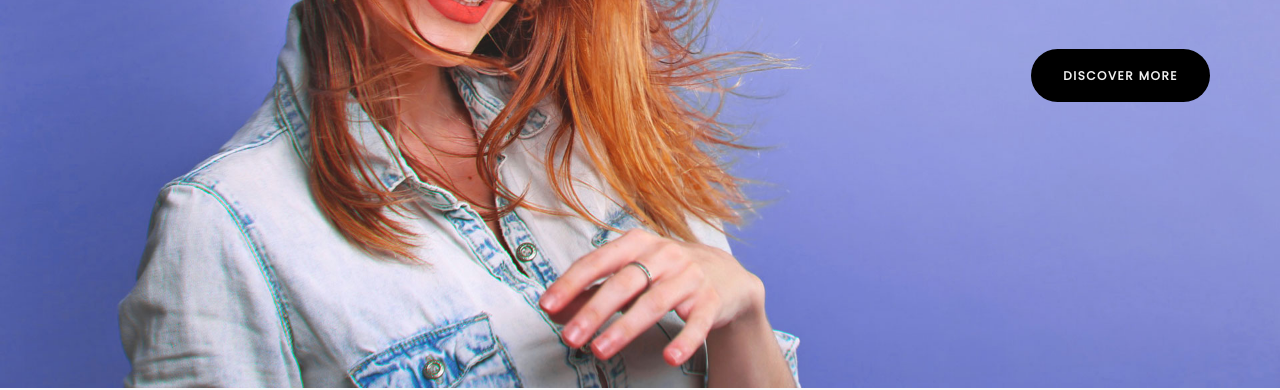
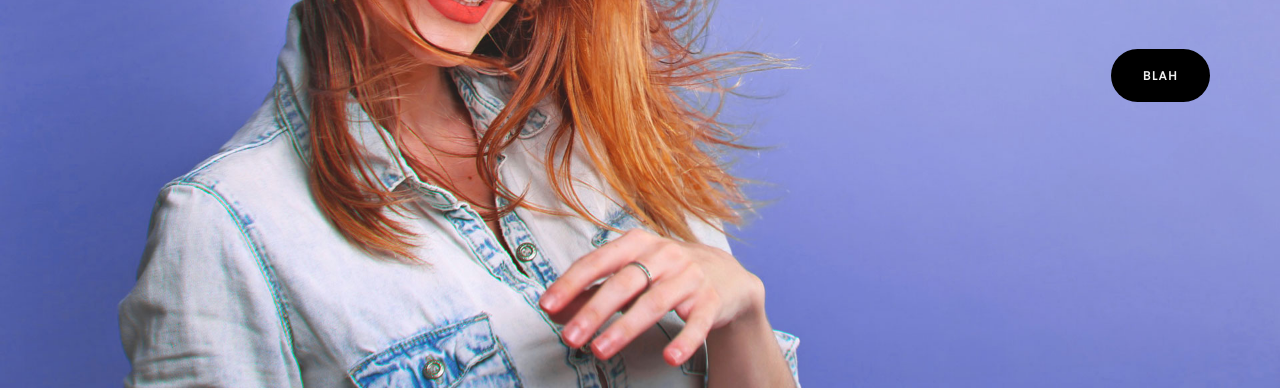
Before and after one commit to atperez0912/portfolio, a plain HTML site: page index.html in a window 1280 px wide. Shown: the part 412-802 px from the top of the page. Drawn offline with Linux system fonts and the light colour scheme.

Commit message:
button change

```diff
--- a/index.html
+++ b/index.html
@@ -47,7 +47,7 @@ http://www.tooplate.com/view/2087-kalay
                          <p class="wow fadeInUp white-color" data-wow-delay="0.6s">
                               Front-End Web Developer available for projects.
                          </p>
-                         <a href="#service" class="wow fadeInUp smoothScroll btn btn-default section-btn" data-wow-delay="1s">discover more</a>
+                         <a href="#service" class="wow fadeInUp smoothScroll btn btn-default section-btn" data-wow-delay="1s">blah</a>
                     </div>
                </div>
 
```
